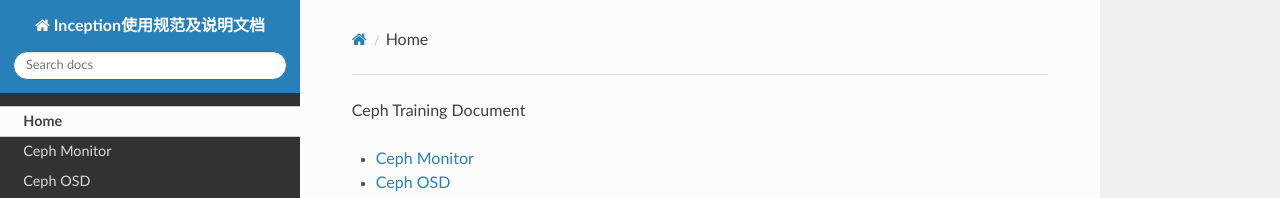
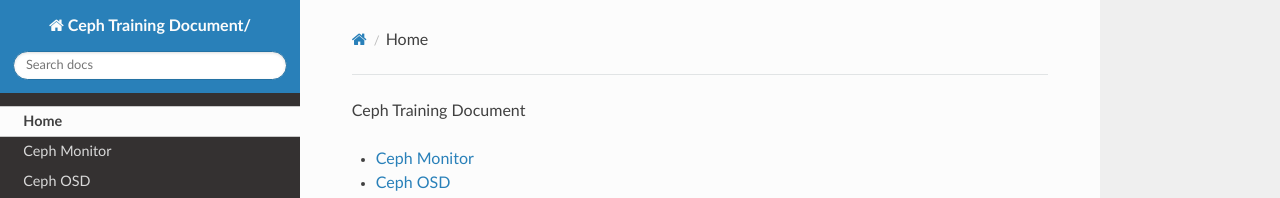
Before and after one commit to FlorianHeigl/Ceph-Training-Document, an MkDocs documentation site: the page built from docs/index.md, in a window 1280 px wide. Shown: the top 198 px of the page. Built offline with MkDocs 1.6.1, drawn with Linux system fonts in a browser that asks for light colours; nearby versions of some CDN libraries; old or Windows-style settings are respelled for this version of MkDocs.

Commit message:
Update mkdocs.yml

```diff
--- a/mkdocs.yml
+++ b/mkdocs.yml
@@ -1,4 +1,4 @@
-site_name: Inception使用规范及说明文档
+site_name: Ceph Training Document/
 theme: readthedocs
 pages:
  - [index.md, Home]
```
